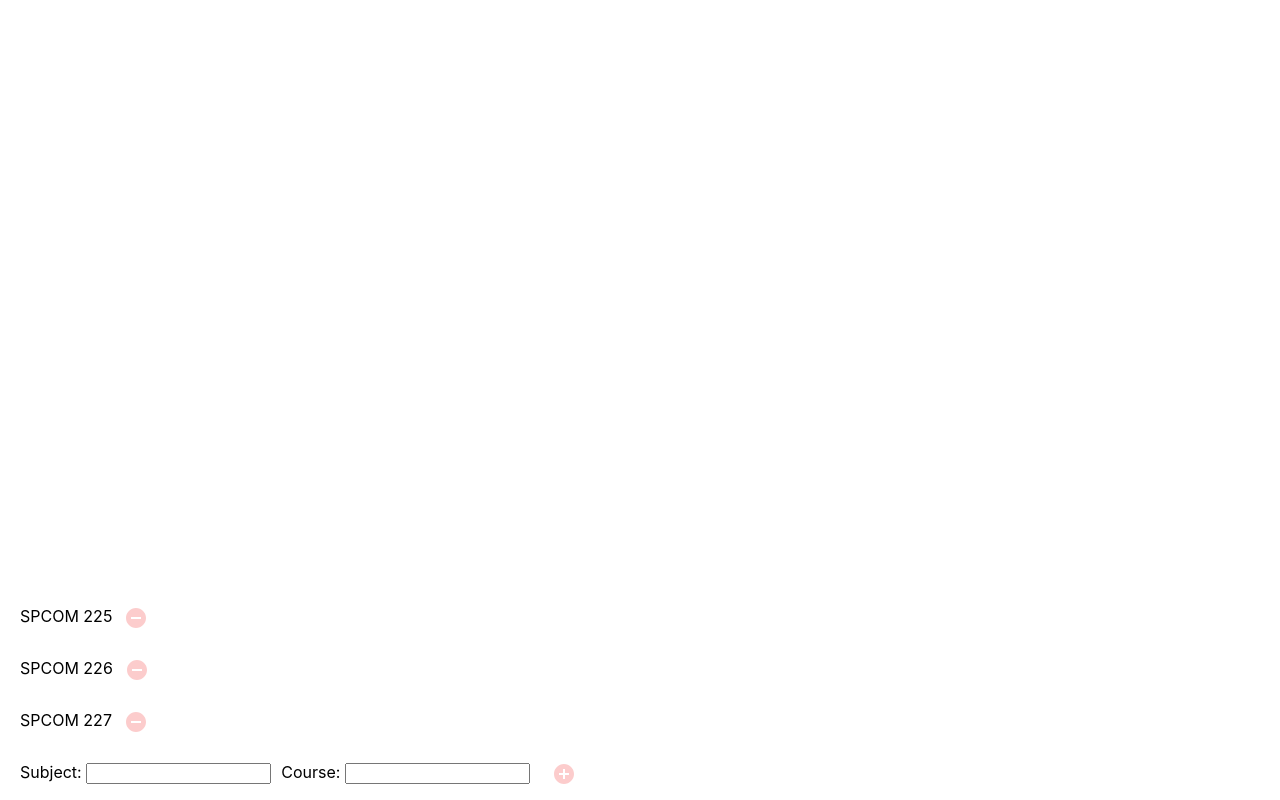
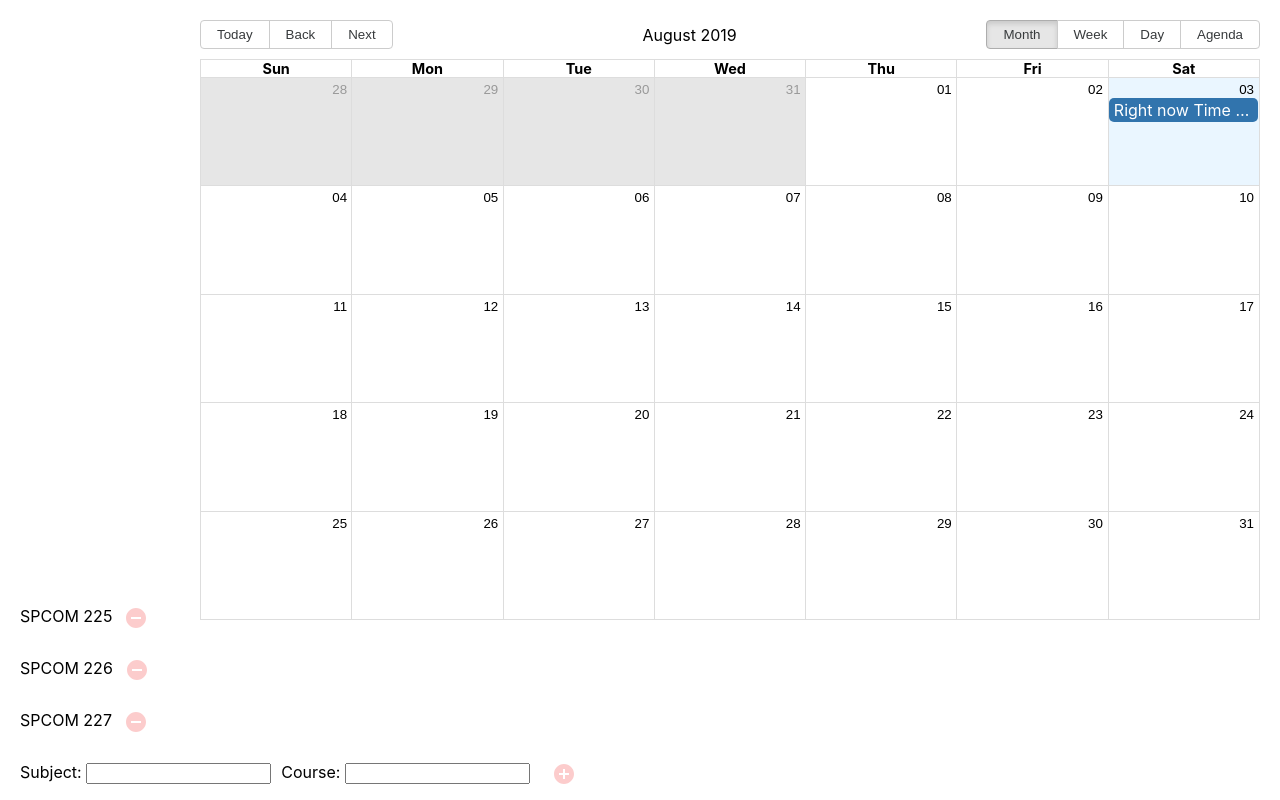
Before and after one commit to uwmincy/uwcourseplanner, a React (Create React App) app: page / in a window 1280 px wide. Built offline with nearby package versions, Linux system fonts and the light colour scheme.

Commit message:
Added calendar.

```diff
--- a/package.json
+++ b/package.json
@@ -6,9 +6,11 @@
   "dependencies": {
     "@material-ui/core": "^4.3.1",
     "@material-ui/icons": "^4.2.1",
+    "moment": "^2.24.0",
     "node-sass": "^4.12.0",
     "prop-types": "^15.7.2",
     "react": "^16.8.6",
+    "react-big-calendar": "^0.22.0",
     "react-dom": "^16.8.6",
     "react-scripts": "3.0.1"
   },
--- a/src/components/Schedule/index.jsx
+++ b/src/components/Schedule/index.jsx
@@ -0,0 +1,21 @@
+import React from 'react';
+import './styles.scss';
+import { Calendar, momentLocalizer } from 'react-big-calendar';
+import moment from 'moment';
+import 'react-big-calendar/lib/css/react-big-calendar.css';
+
+const localizer = momentLocalizer(moment);
+
+const Schedule = ({ events }) => (
+    <div className="schedule">
+        <Calendar
+            events={events}
+            startAccessor="start"
+            endAccessor="end"
+            defaultDate={moment().toDate()}
+            localizer={localizer}
+        />
+    </div>
+);
+
+export default Schedule;
--- a/src/components/Schedule/styles.scss
+++ b/src/components/Schedule/styles.scss
@@ -0,0 +1,6 @@
+.schedule {
+    height: calc(100vh - 200px);
+    width: calc(100vw - 220px);
+    float: right;
+    padding: 20px;
+}
--- a/src/scenes/Planner/index.jsx
+++ b/src/scenes/Planner/index.jsx
@@ -10,9 +10,33 @@ import RemoveCourse from './scenes/Selection/components/RemoveCourse';
 
 import Selection from './scenes/Selection';
 
+import Schedule from '../../components/Schedule'
+
 class Planner extends Component {
     constructor(props) {
         super(props);
+        const now = new Date();
+        const events = [
+          {
+              id: 0,
+              title: 'All Day Event very long title',
+              allDay: true,
+              start: new Date(2019, 6, 0),
+              end: new Date(2019, 6, 1),
+          },
+          {
+              id: 1,
+              title: 'Long Event',
+              start: new Date(2019, 3, 7),
+              end: new Date(2019, 3, 10),
+          },
+          {
+              id: 2,
+              title: 'Right now Time Event',
+              start: now,
+              end: now,
+          },
+        ]
         this.state = {
             courseCart: [
                 {
@@ -31,7 +55,8 @@ class Planner extends Component {
             courseQueue: {
                 subject: "",
                 course: ""
-            }
+            },
+            events: events
         };
         this.handleClickRemove = this.handleClickRemove.bind(this);
         this.handleChangeSubject = this.handleChangeSubject.bind(this);
@@ -93,6 +118,8 @@ class Planner extends Component {
                 />
                 {console.log(this.state.courseCart)}
                 {console.log(this.state.courseQueue)}
+
+                <Schedule events={this.state.events} />
             </div>
         );
     }
```
Also changed, not shown: 1 other file (tests, documents, lock files or other folders).
